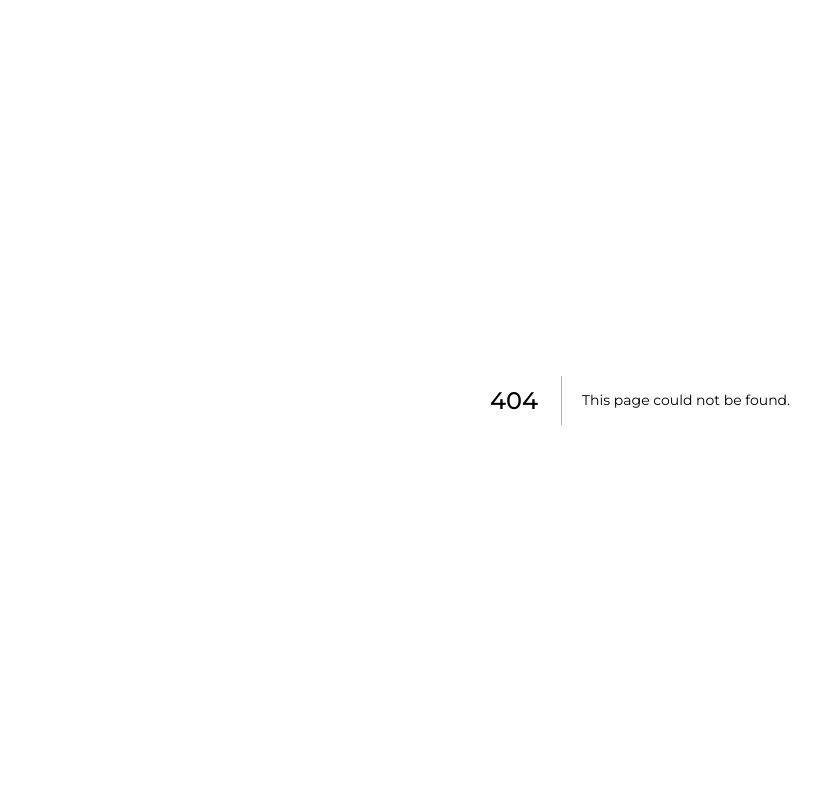
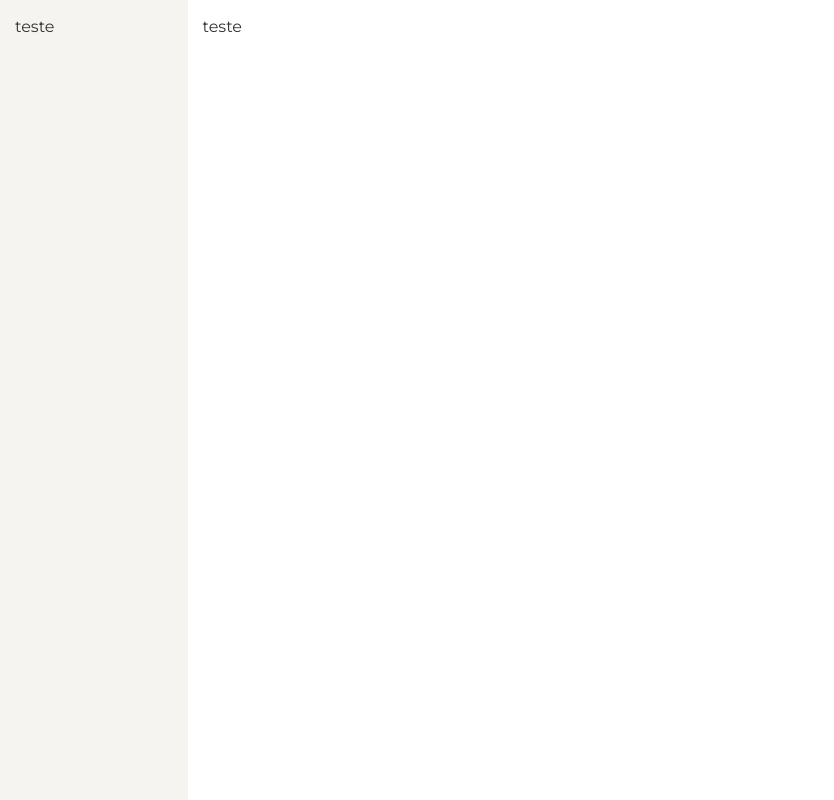
Before and after one commit to guilhermeoln/teste-sga, a Next.js app: page /tasks in a window 1280 px wide. Before the commit this address had no page. Shown: the whole page, without its empty margins (0-834 px from the left). Built offline with nearby package versions, Linux system fonts and the light colour scheme.

Commit message:
feat: add private layout

```diff
--- /dev/null
+++ b/src/app/(private)/layout.tsx
@@ -0,0 +1,18 @@
+import Navbar from "@/components/Navbar";
+import { ChildrenWrapper, LayoutWrapper, NavbarWrapper } from "./styles";
+import React from "react";
+
+type Props = {
+  children: React.ReactNode;
+};
+
+export default function PrivateLayout({ children }: Props) {
+  return (
+    <LayoutWrapper>
+      <NavbarWrapper>
+        <Navbar />
+      </NavbarWrapper>
+      <ChildrenWrapper>{children}</ChildrenWrapper>
+    </LayoutWrapper>
+  );
+}
--- /dev/null
+++ b/src/app/(private)/styles.ts
@@ -0,0 +1,21 @@
+"use client";
+
+import { Box } from "@mui/material";
+import { styled } from "@mui/material/styles";
+
+export const LayoutWrapper = styled(Box)({
+  display: "flex",
+  width: "100%",
+  minHeight: "100vh",
+});
+
+export const NavbarWrapper = styled(Box)({
+  display: "flex",
+  flex: 0.15,
+});
+
+export const ChildrenWrapper = styled(Box)({
+  display: "flex",
+  flex: 0.85,
+  padding: "15px",
+});
--- /dev/null
+++ b/src/app/(private)/tasks/page.tsx
@@ -0,0 +1,3 @@
+export default function Tasks() {
+  return <>teste</>;
+}
--- /dev/null
+++ b/src/components/Navbar/index.tsx
@@ -0,0 +1,5 @@
+import { Wrapper } from "./styles";
+
+export default function Navbar() {
+  return <Wrapper>teste</Wrapper>;
+}
--- /dev/null
+++ b/src/components/Navbar/styles.ts
@@ -0,0 +1,12 @@
+"use client";
+
+import { Box } from "@mui/material";
+import { styled } from "@mui/material/styles";
+
+export const Wrapper = styled(Box)(({ theme }) => ({
+  display: "flex",
+  flexDirection: "column",
+  padding: "15px",
+  flex: 1,
+  backgroundColor: theme.palette.background.paper,
+}));
```
